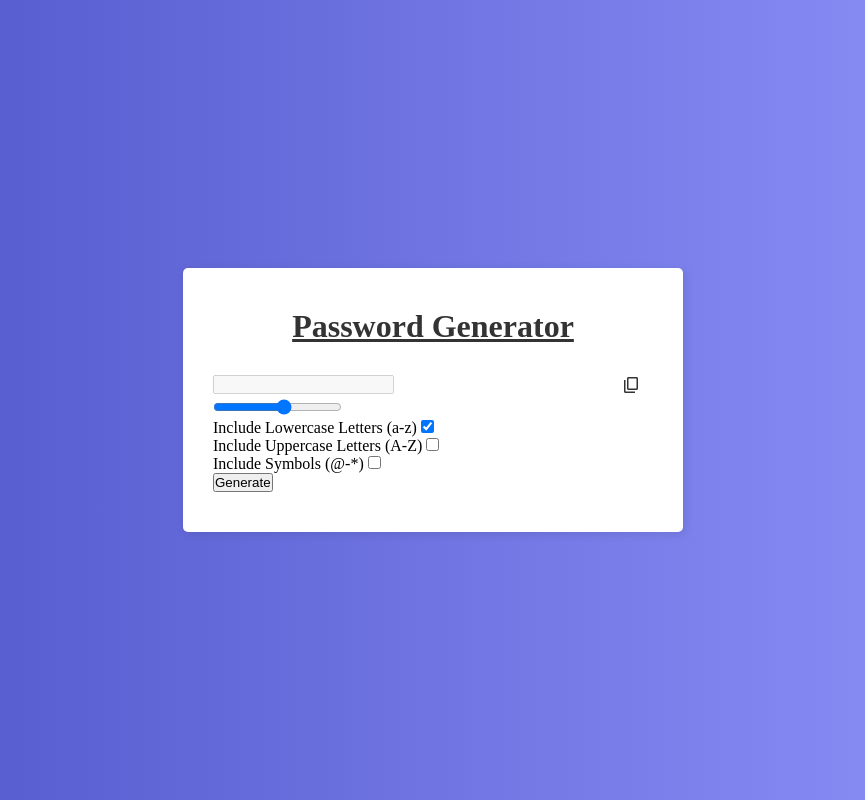
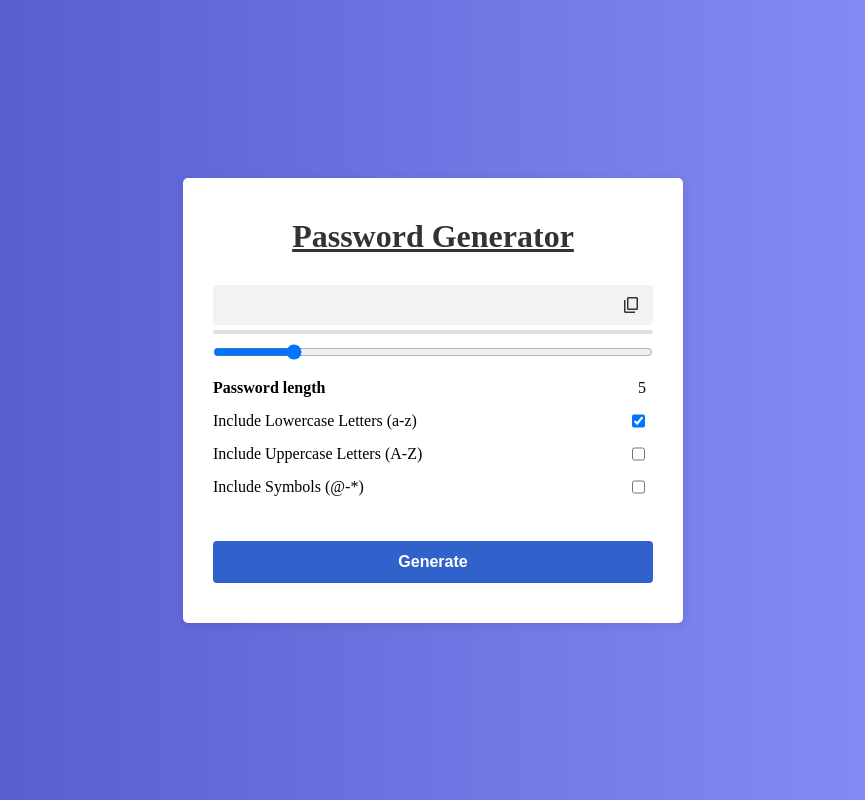
Before and after one commit to Bivishan1/randomPassword-generator, a plain HTML site: page index.html in a window 1280 px wide. Shown: the whole page, without its empty margins (207-1072 px from the left). Drawn offline with nearby package versions, Linux system fonts and the light colour scheme.

Commit message:
styling component added

```diff
--- a/app.css
+++ b/app.css
@@ -44,3 +44,98 @@ text-decoration: underline;
   font-size:20px;
   cursor: pointer;
    }
+
+   .passBox {
+   width:100%;
+   height:40px;
+   padding: 8px;
+   border: none;
+   border-radius:4px;
+   font-size:16px;
+   font-weight:700;
+   background-color: #f2f2f2;
+   color: #333;
+   outline: none;
+    }
+
+    .row{
+    	display: flex;
+    	justify-content: space-between;
+    	margin-bottom: 15px;
+    	margin-top: 15px;
+    }
+
+    .row p,
+    .row label {
+    	flex-basis: 60%;
+    	font-size: 16px;
+    	font-weight: 500;
+    	color:#000;
+    }
+
+    .row p {
+    	font-weight: 700;
+
+    }
+
+    .row input[type="checkbox"] {
+    	margin-right: 8px;
+    }
+
+    .genBtn{
+    width:100%;
+    padding:12px 0px;
+    border:none;
+    border-radius:4px;
+    font-size:16px;
+    font-weight:bold;
+    color:#fff;
+    background-color:#3162cb;
+    cursor:pointer;
+    margin-top:30px;
+    }
+
+    .genBtn:hover {
+    	background-color: #1d1e20;
+    }
+
+    input[type="range"]{
+    	width:100%;
+    	margin-top:10px;
+    }
+
+    #sliderValue{
+    	margin-right:7px;
+    }
+
+    .pass-indicator {
+    	width:100%;
+    	height:4px;
+    	position:relative;
+    	background:#dfdfdf;
+    	border-radius:25px;
+    }
+
+    .pass-indicator::before {
+    	position: absolute;
+    	content:'';
+    	height:100%;
+    	width:50%;
+    	border-radius:inherit;
+    	transition: width 0.3s ease;
+    }
+
+    .pass-indicator.weak::before {
+    	width: 20%;
+    	background-color: #f1c80b;
+    }
+
+    .pass-indicator.medium::before {
+    	width:50%;
+    	background-color: #f1c80b;
+    }
+
+     .pass-indicator.strong::before {
+    	width:100%;
+    	background-color: #4285f4;
+    }
--- a/index.html
+++ b/index.html
@@ -18,9 +18,10 @@ content_copy
 
 		</div>
 		<div class="pass-indicator" id="passIndicator"></div>
-		<input type="range" min="1" max="10" value="6" step="1" id="inputSlider">
+		<input type="range" min="1" max="30" value="6" step="1" id="inputSlider">
 		<div class="row">
-			<span id="sliderValue"></span>
+			<p>Password length</p>
+			<span id="sliderValue">5</span>
 		</div>
 
 		<div class="row">
@@ -36,7 +37,7 @@ content_copy
 			<label for="symbols">Include Symbols (@-*) </label>
 			<input type="checkbox" name="symbols" id="symbols">
 		</div>
-		<button class="getBtn" id="getBtn">Generate</button>
+		<button class="genBtn" id="genBtn">Generate</button>
 	</div>
 
 </body>
```
